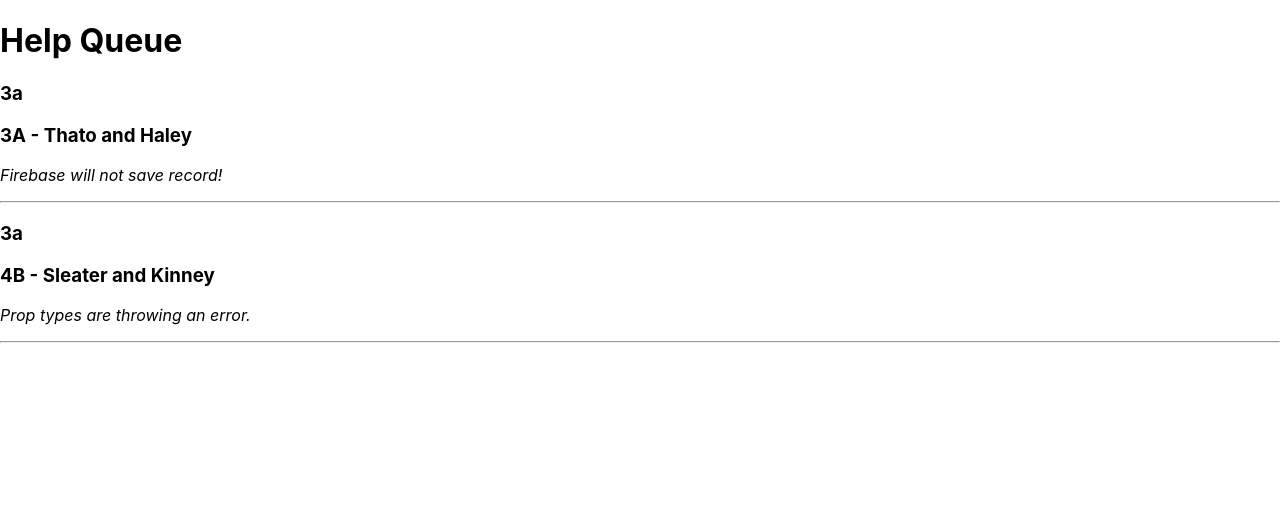
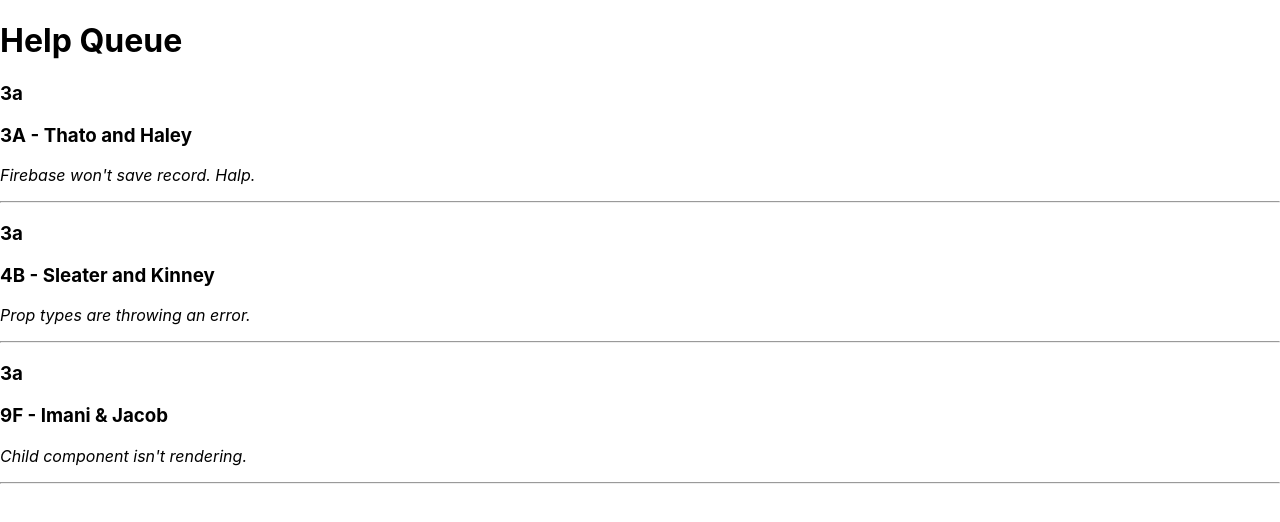
Before and after one commit to KeturahDev/help-queue-state, a React (Create React App) app: page / in a window 1280 px wide. Shown: the top 522 px of the page. Built offline with nearby package versions, Linux system fonts and the light colour scheme.

Commit message:
implement looping to populate TicketList

```diff
--- a/src/components/TicketList.js
+++ b/src/components/TicketList.js
@@ -1,18 +1,34 @@
 import React from 'react';
 import Ticket from './Ticket';
+
+const masterTicketList = [
+  {
+    names: 'Thato and Haley',
+    location: '3A',
+    issue: 'Firebase won\'t save record. Halp.'
+  },
+  {
+    names: 'Sleater and Kinney',
+    location: '4B',
+    issue: 'Prop types are throwing an error.'
+  },
+  {
+    names: 'Imani & Jacob',
+    location: '9F',
+    issue: 'Child component isn\'t rendering.'
+  }
+];
+
 
 function TicketList() {
   return (
     <React.Fragment>
+    {masterTicketList.map((ticket, index) =>
       <Ticket
-      location="3A"
-        names="Thato and Haley"
-        issue="Firebase will not save record!"
-      />
-      <Ticket
-          location="4B"
-          names="Sleater and Kinney"
-          issue="Prop types are throwing an error."/>
+        names={ticket.names}
+        location={ticket.location}
+        issue={ticket.issue}
+        key={index}/>)}
     </React.Fragment>
   );
 }
```
